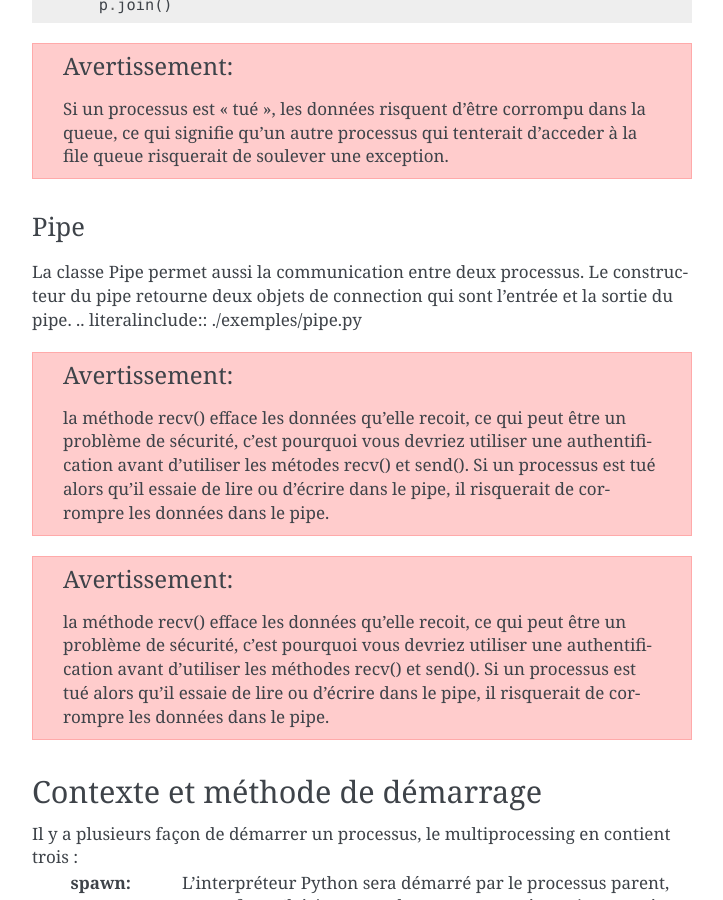
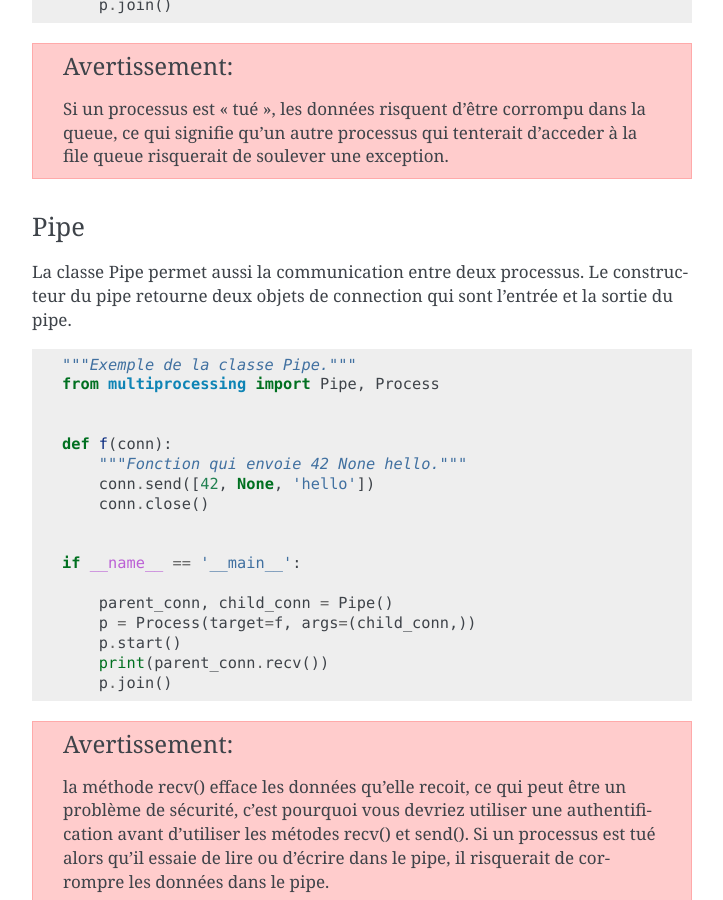
Before and after one commit to HE-Arc/livre-python, a Sphinx documentation site: the page built from source/multiprocessing/index.rst, in a window 1280 px wide and 900 px high, scrolled down 2235 px. Shown: the whole window, without its empty margins (388-1111 px from the left). Built offline with Sphinx 7.4.7, drawn with Linux system fonts in a browser that asks for light colours; some of the changed text lies outside the part shown.

Commit message:
Continuation du travail

```diff
--- a/source/multiprocessing/exemples/pipe.py
+++ b/source/multiprocessing/exemples/pipe.py
@@ -13,5 +13,5 @@ if __name__ == '__main__':
     parent_conn, child_conn = Pipe()
     p = Process(target=f, args=(child_conn,))
     p.start()
-    print(parent_conn.recv())  # prints "[42, None, 'hello']"
+    print(parent_conn.recv())
     p.join()
--- a/source/multiprocessing/index.rst
+++ b/source/multiprocessing/index.rst
@@ -37,8 +36,6 @@ Dans le main, nous appelons la fonction info puis nous créons un objet Process
 
 .. literalinclude:: ./exemples/process.py
 
-.. et le résultat?
-
 Pool
 ^^^^
 
@@ -54,21 +51,19 @@ La classe Queue permet la communication entre deux processus.
 
 .. warning:: Si un processus est "tué", les données risquent d'être corrompu dans la queue, ce qui signifie qu'un autre processus qui tenterait d'acceder à la file queue risquerait de soulever une exception.
 
-
 Pipe
 ^^^^
 
 La classe Pipe permet aussi la communication entre deux processus. Le constructeur du pipe retourne deux objets de connection qui sont l'entrée et la sortie du pipe.
+
 .. literalinclude:: ./exemples/pipe.py
 
 .. warning:: la méthode recv() efface les données qu'elle recoit, ce qui peut être un problème de sécurité, c'est pourquoi vous devriez utiliser une authentification avant d'utiliser les métodes recv() et send(). Si un processus est tué alors qu'il essaie de lire ou d'écrire dans le pipe, il risquerait de corrompre les données dans le pipe.
 
-.. warning:: la méthode recv() efface les données qu'elle recoit, ce qui peut être un problème de sécurité, c'est pourquoi vous devriez utiliser une authentification avant d'utiliser les méthodes recv() et send(). Si un processus est tué alors qu'il essaie de lire ou d'écrire dans le pipe, il risquerait de corrompre les données dans le pipe.
-
-.. Vous mélangez des choses ici... Il n'y a aucun lien entre l'authentificiation et l'accès concurrent à recv. Dans la documentation officielle, ce sont deux warnings séparés.
 
 Contexte et méthode de démarrage
 --------------------------------
+
 Il y a plusieurs façon de démarrer un processus, le multiprocessing en contient trois :
         :spawn:
             L'interpréteur Python sera démarré par le processus parent, son enfant n'héritera que des ressources nécessaire pour éxecuter le méthode run().
@@ -78,8 +73,6 @@ Il y a plusieurs façon de démarrer un processus, le multiprocessing en contien
 
         :forkserver:
             Quand le programme est lancé et lance la méthode forkserver.start(), depuis ce moement, chaque fois qu'un processus est nécessaire, un processus est demandé au serveur par le processus parent. Fonctionne que sur Linux
-
-.. au delà de traduire la documentation pourquoi utiliser l'un ou l'autre?
 
 
 Synchronisation entre les processus
@@ -128,7 +121,7 @@ Pour de plus amples informations :
 
     Connexion        : :py:class:`multiprocessing.Connection`
 
-.. attention:: Dire que Python n'est pas thread-safe est faux. Python peut utiliser les threads du système (pthread).
+    Synchronisation  : https://docs.python.org/3/library/multiprocessing.html#synchronization-primitives
 
 Référence
 ---------
```
Also changed, not shown: other parts of source/multiprocessing/index.rst (+4 -5 lines).
